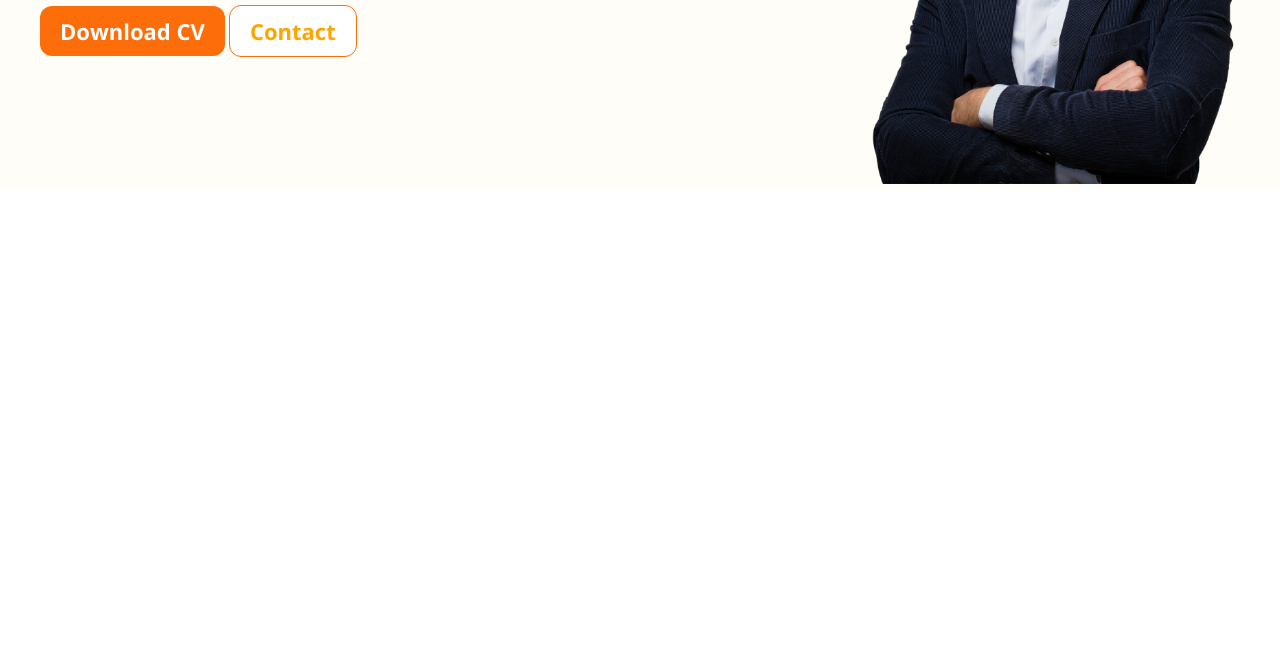
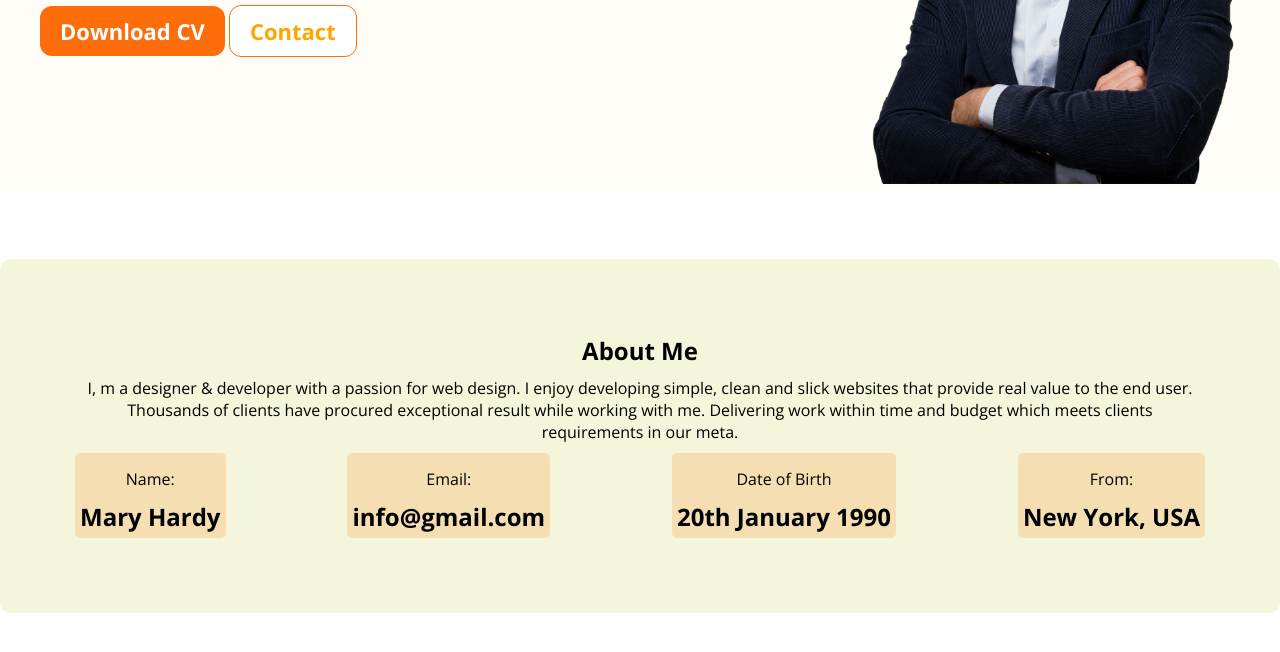
Before and after one commit to Asifmikdad/Portfolio_Practice, a plain HTML site: page index.html in a window 1280 px wide. Shown: the part 346-998 px from the top of the page. Before the commit the page ends 800 px from the top, so only its background shows below. Drawn offline with nearby package versions, Linux system fonts and the light colour scheme.

Commit message:
about section updated

```diff
--- a/index.html
+++ b/index.html
@@ -50,6 +50,36 @@
 
          </section>
         <!-- Hero Section End -->
+         <!-- About section start -->
+        <section class="container about-parent">
+            <h2>About Me</h2>
+            <p>
+                I, m a designer & developer with a passion for web design. I enjoy developing simple, clean and slick websites that provide real value to the end user. Thousands of clients have procured exceptional result while working with me. Delivering work within time and budget which meets clients requirements in our meta.
+            </p>
+            <div class="about-box-parent">
+                <div class="box">
+                    <p>Name:</p>
+                    <h2>Mary Hardy</h2>
+                </div>
+                <div class="box">
+                    <p>Email:</p>
+                    <h2>info@gmail.com</h2>
+                </div>
+                <div class="box">
+                    <p>Date of Birth</p>
+                    <h2>20th January 1990</h2>
+                </div>
+                <div class="box">
+                    <p>From:</p>
+                    <h2>New York, USA</h2>
+                </div>
+            </div>
+
+
+        </section>
+
+          <!-- About Section End -->
+
     </body>
 </body>
 </html>
--- a/style.css
+++ b/style.css
@@ -91,3 +91,29 @@
 .hero-left-button-parent{
     margin-top: 8px;
 }
+
+/* about us css */
+.about-parent{
+    background-color: beige;
+    margin: 70px auto;
+    border-radius: 10px;
+    padding: 75px;
+    text-align: center;
+
+}
+.about-parent p{
+    margin: 10px 0;
+}
+
+.about-box-parent{
+    display: flex;
+    justify-content: space-between;
+    gap: 8px;
+}
+
+.about-box-parent .box{
+    background-color: rgb(245, 222, 178);
+    padding: 5px;
+    border-radius: 5px;
+
+}
```
